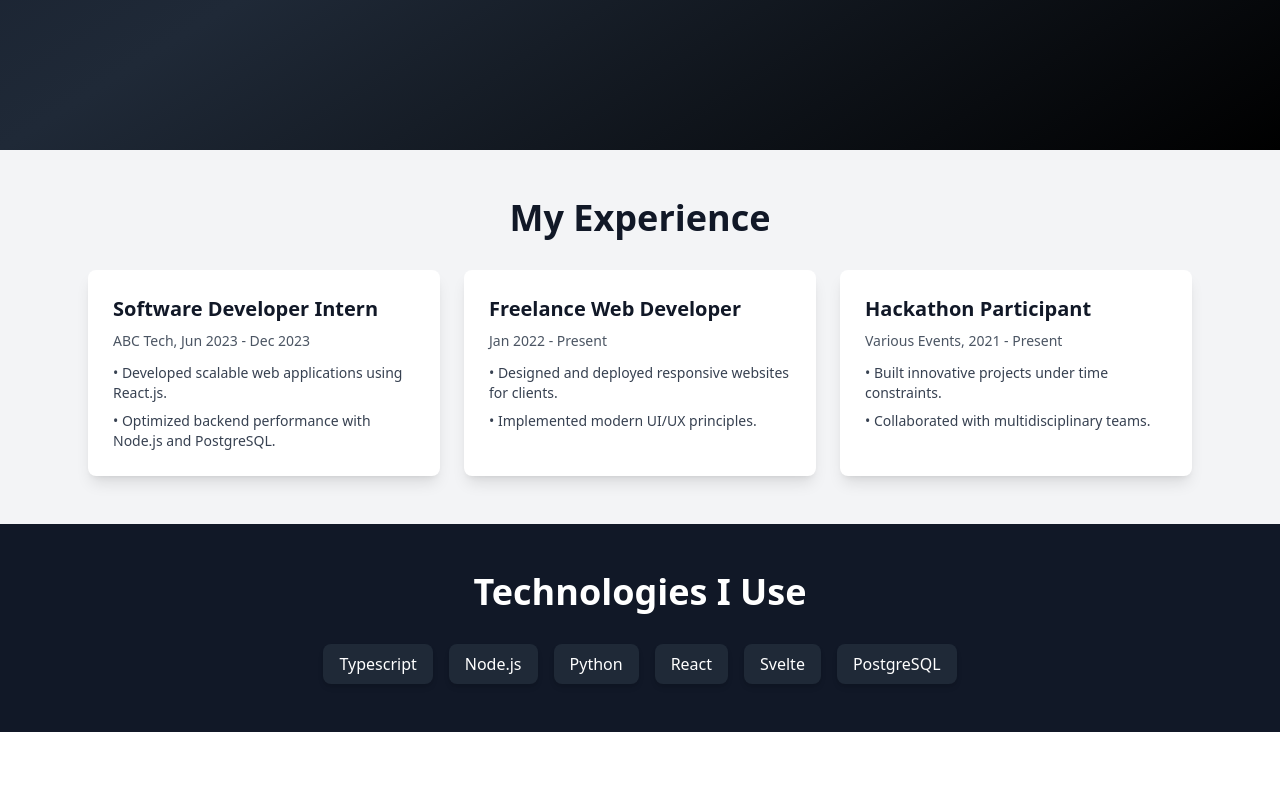
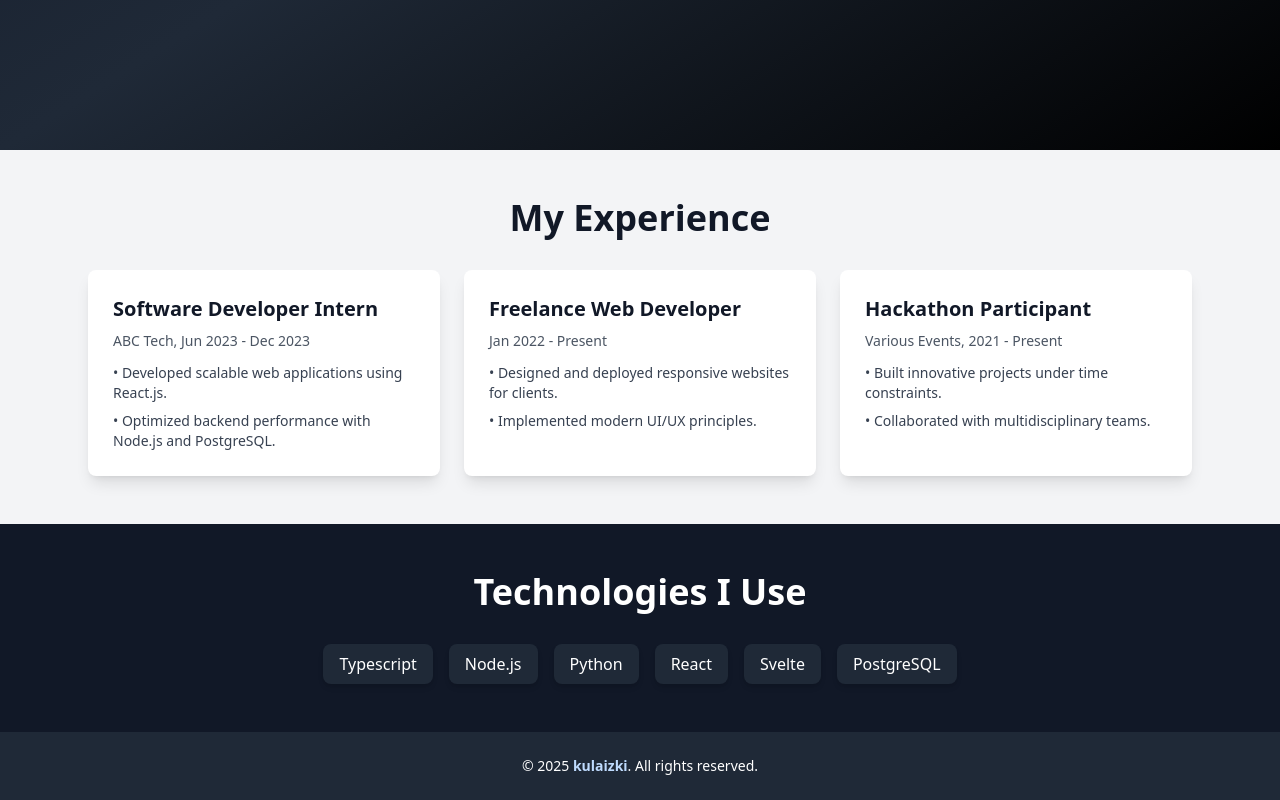
Before and after one commit to kulaizki/portfolio, a SvelteKit app: page / in a window 1280 px wide. Shown: the part 650-1450 px from the top of the page. Before the commit the page ends 1382 px from the top, so only its background shows below. Built offline with nearby package versions, Linux system fonts and the light colour scheme.

Commit message:
feat: add copyright footer w/ github link

```diff
--- a/src/routes/+page.svelte
+++ b/src/routes/+page.svelte
@@ -89,3 +89,18 @@
     </div>
   </div>
 </section>
+
+<footer class="py-6 bg-gray-800 text-white">
+  <div class="max-w-6xl mx-auto px-6 flex justify-center items-center">
+    <p class="text-sm">
+      &copy; 2025 <a
+        href="https://github.com/kulaizki"
+        target="_blank"
+        rel="noopener noreferrer"
+        class="font-bold text-blue-200 hover:underline"
+      >
+        kulaizki
+      </a>. All rights reserved.
+    </p>
+  </div>
+</footer>
```
